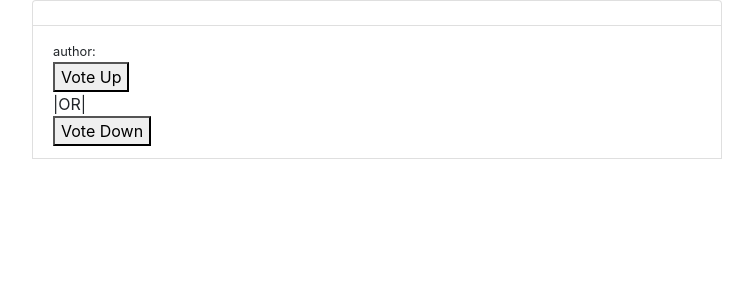
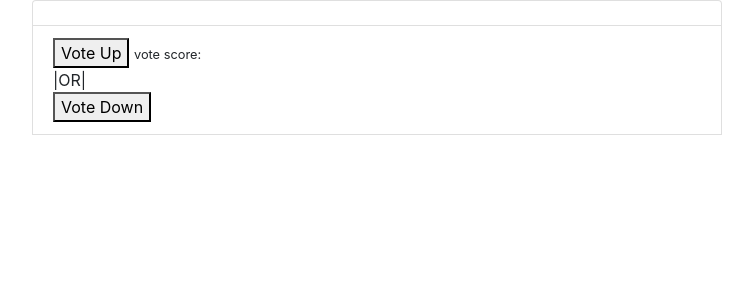
Before and after one commit to caocmai/Node-Reddit-Clone, a Node server app: page / in a window 1280 px wide. Shown: the part 176-476 px from the top of the page, without its empty margins (93-846 px from the left). Run offline with Node 20, Linux system fonts and the light colour scheme; tables that the repository leaves empty hold one stand-in row (values such as "Sample post"); some libraries are stand-ins or nearby versions.

Commit message:
Users can now vote on posts

```diff
--- a/models/post.js
+++ b/models/post.js
@@ -9,11 +9,10 @@ const PostSchema = new Schema({
   summary: { type: String, required: true },
   subreddit: { type: String, required: false },
   comments: [{ type: Schema.Types.ObjectId, ref: 'Comment'}],
-  voteScore : {type: Number},
   author : { type: Schema.Types.ObjectId, ref: "User", required: true },
   upVotes : [{ type: Schema.Types.ObjectId, ref: "User"}],
   downVotes : [{ type: Schema.Types.ObjectId, ref: "User"}],
-
+  voteScore : {type: Number}
 
 });
 
--- a/server.js
+++ b/server.js
@@ -8,7 +8,7 @@ const jwt = require('jsonwebtoken');
 
 
 const app = express()
-const port = process.env.PORT
+const port = process.env.PORT || 3000
 
 
 
--- a/views/partials/comment.handlebars
+++ b/views/partials/comment.handlebars
@@ -1,6 +1,6 @@
 <div class="col-xs-12 comment-indent">
     <p>{{comment.content}}</p>
-    <p class="text-right">{{comment.author.username}}</p>
+    <p class="text-right">Comment By: {{comment.author.username}}</p>
     <a href="/posts/{{postId}}/comments/{{comment._id}}/replies/new">Reply</a>
     {{#each comment.comments}}
         {{> comment comment=this postId=../postId}}
--- a/views/posts-index.handlebars
+++ b/views/posts-index.handlebars
@@ -18,19 +18,22 @@
                 <li class="list-group-item">
                   <div class="lead">{{post.title}}</div>
                   <a href="{{post.url}}" target="_blank">{{post.url}}<a>
-                  <div><small>author: {{this.author.username}}</small></div>
+                  <div><small>{{this.author.username}}</small></div>
                   <div class="text-right">
                     <a href="/n/{{post.subreddit}}">{{post.subreddit}}<a>
                   </div>
 
                   <form class="vote-up" data-id="{{this._id}}">
                     <button type="submit">Vote Up</button>
+                    <small>vote score: {{ this.voteScore }}</small>
                   </form>
                   |OR|
                   <form class="vote-down" data-id="{{this._id}}">
                     <button type="submit">Vote Down</button>
                   </form>
-              </li>
+                </li>
+
+
             {{/each}}
         </ul>
     </div>
--- a/views/posts-show.handlebars
+++ b/views/posts-show.handlebars
@@ -1,9 +1,10 @@
 <div class="row">
   <div class="col-sm-6 col-sm-offset-3">
     <a href="{{post.url}}" class="lead">{{post.title}}</a>
+    <small>Vote Score: {{ post.voteScore }} </small>
     <p>{{post.summary}}</p>
   </div><br>
-  <p>By: {{post.author.username}}</p>
+  <p>Post By: {{post.author.username}}</p>
 </div>
 
 <form action="/posts/{{post._id}}/comments" method="post">
```
Also changed, not shown: controllers/posts.js (line endings or trailing spaces).
